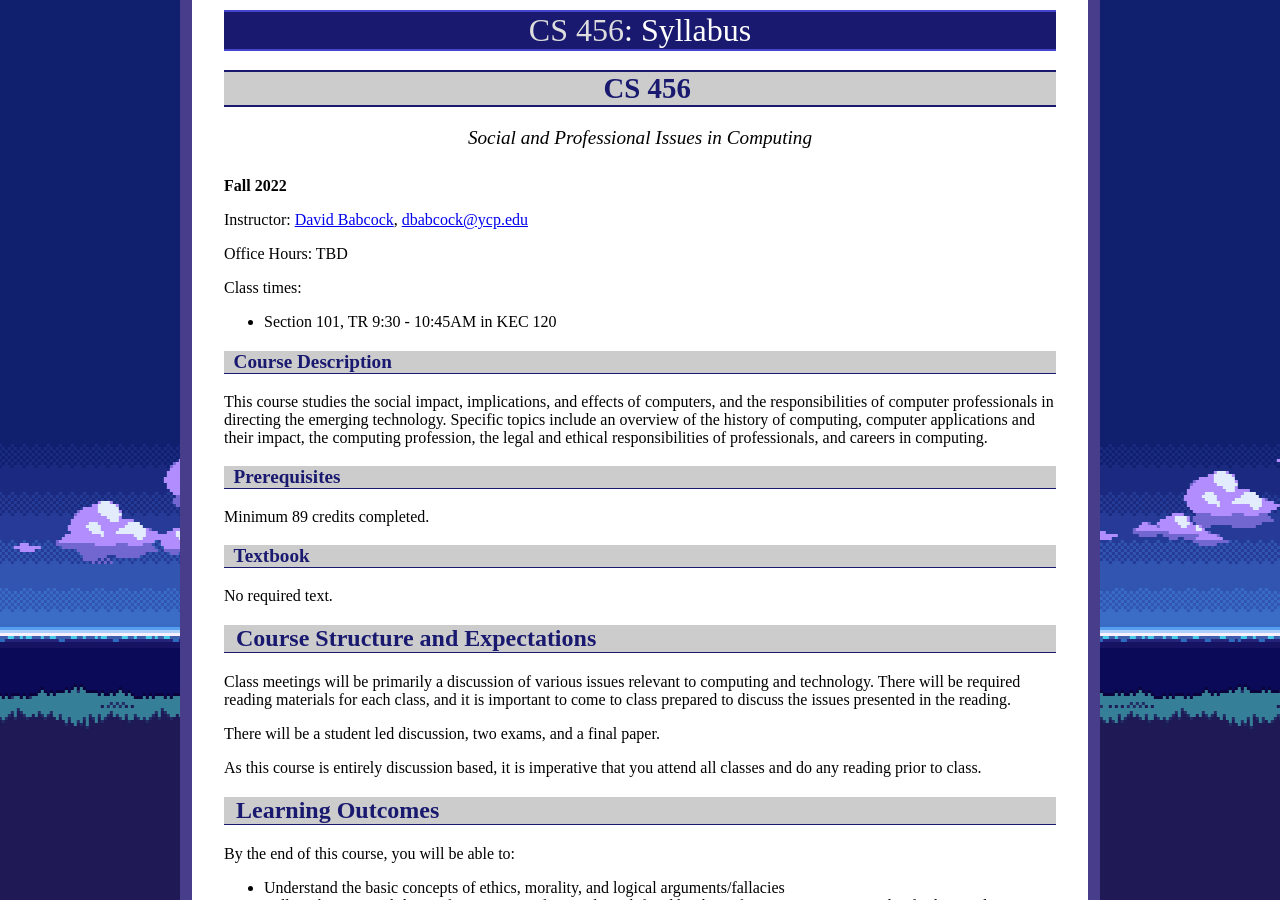
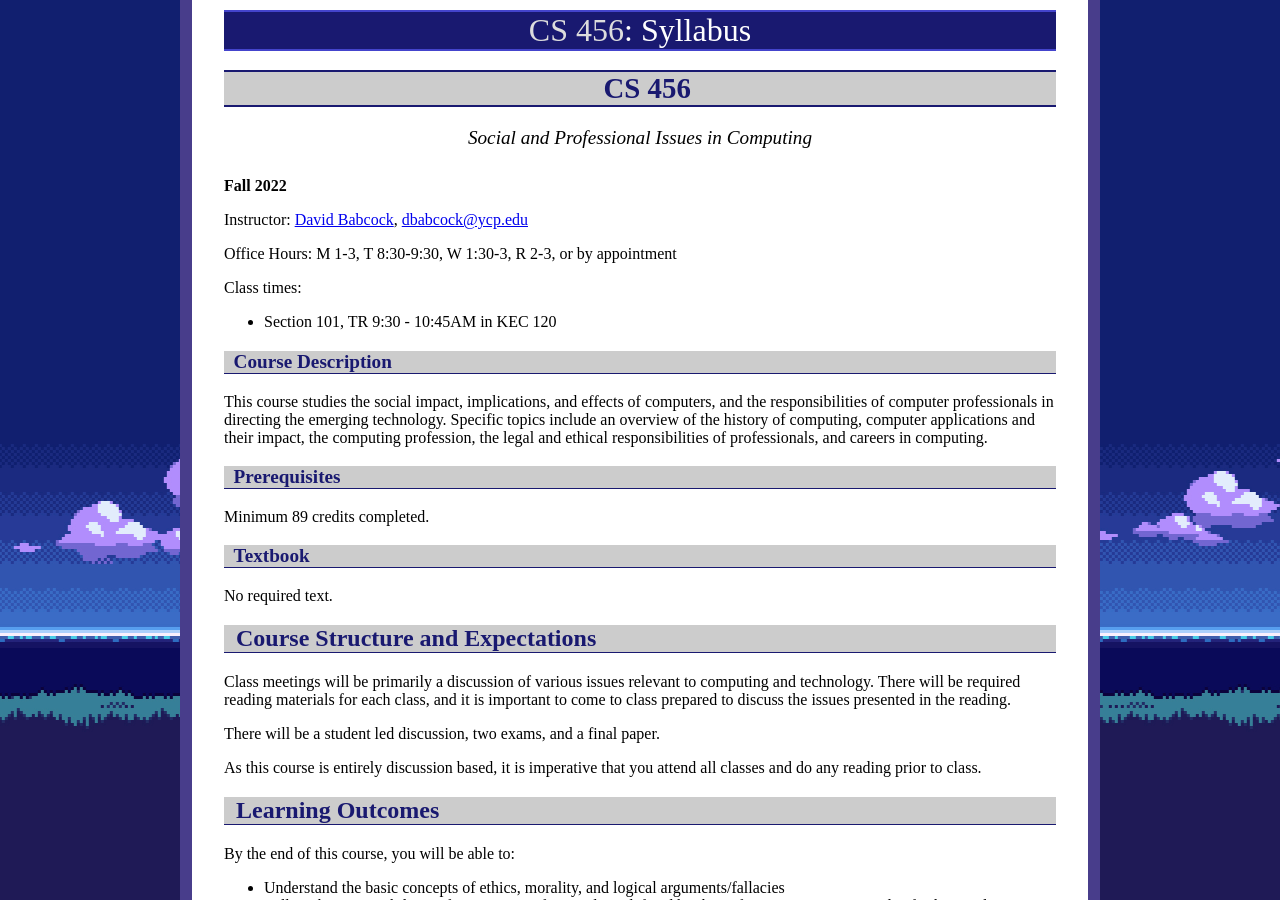
Before and after one commit to ycpcs/cs456-fall2022, a Jekyll site: the page built from syllabus.md, in a window 1280 px wide and 900 px high. Built offline with Jekyll 4.4.1, drawn with Linux system fonts in a browser that asks for light colours.

Commit message:
add office hours
add office hours

```diff
--- a/syllabus.md
+++ b/syllabus.md
@@ -11,7 +11,7 @@ title: "Syllabus"
 
 Instructor: <a href="http://faculty.ycp.edu/~dbabcock">David Babcock</a>, <dbabcock@ycp.edu>
 
-Office Hours: TBD
+Office Hours: M 1-3, T 8:30-9:30, W 1:30-3, R 2-3, or by appointment
 
 Class times:
 
```
